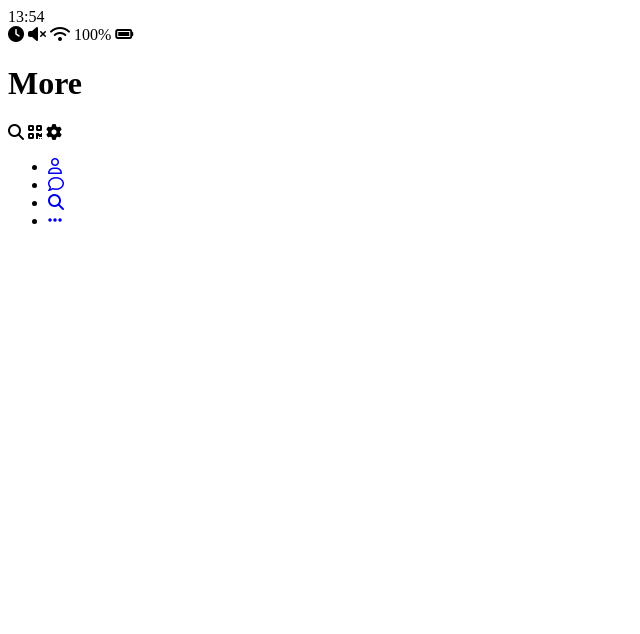
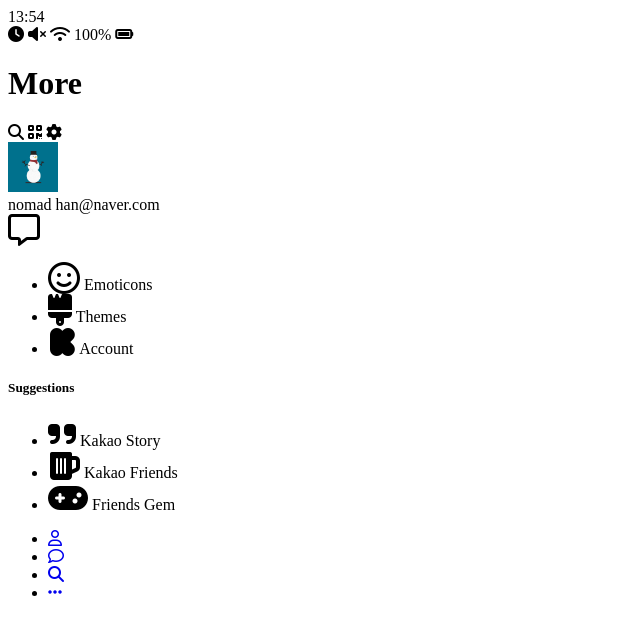
Before and after one commit to hhhan0315/kakao-clone, a plain HTML site: page more.html in a window 1280 px wide. Shown: the whole page, without its empty margins (0-640 px from the left). Drawn offline with Linux system fonts and the light colour scheme.

Commit message:
#1.7 More Screen

```diff
--- a/more.html
+++ b/more.html
@@ -38,6 +38,81 @@
         </span>
       </div>
     </header>
+    <main class="more">
+      <header class="more__header">
+        <div class="friends__friend friend friend--large">
+          <div class="friend__column">
+            <img
+              src="images/snowman.png"
+              alt=""
+              class="g-avatar friend__avatar"
+              width="50px"
+              height="50px"
+            />
+            <div class="friend__content">
+              <span class="friend__name">
+                nomad
+              </span>
+              <span class="friend__status">
+                han@naver.com
+              </span>
+            </div>
+          </div>
+          <div class="friend__column">
+            <i class="far fa-comment-alt fa-2x"></i>
+          </div>
+        </div>
+        <ul class="more__btn-list">
+          <li class="more__btn">
+            <span class="more__btn-icon">
+              <i class="far fa-smile fa-2x"></i>
+            </span>
+            <span class="more__btn-title">
+              Emoticons
+            </span>
+          </li>
+          <li class="more__btn">
+            <span class="more__btn-icon">
+              <i class="fas fa-brush fa-2x"></i>
+            </span>
+            <span class="more__btn-title">
+              Themes
+            </span>
+          </li>
+          <li class="more__btn">
+            <span class="more__btn-icon">
+              <i class="fab fa-kickstarter-k fa-2x"></i>
+            </span>
+            <span class="more__btn-title">
+              Account
+            </span>
+          </li>
+        </ul>
+      </header>
+      <section class="more__suggestions">
+        <h5 class="more__title">Suggestions</h5>
+        <ul class="more__suggestions-list">
+          <li class="more__suggestions suggestion">
+            <span class="suggestion__icon">
+              <i class="fas fa-quote-right fa-2x"></i>
+            </span>
+            <span class="suggestion__title">Kakao Story</span>
+          </li>
+          <li class="more__suggestions suggestion">
+            <span class="suggestion__icon">
+              <i class="fas fa-beer fa-2x"></i>
+            </span>
+            <span class="suggestion__title">Kakao Friends</span>
+          </li>
+          <li class="more__suggestions suggestion">
+            <span class="suggestion__icon">
+              <i class="fas fa-gamepad fa-2x"></i>
+            </span>
+            <span class="suggestion__title">Friends Gem</span>
+          </li>
+        </ul>
+      </section>
+    </main>
     <nav class="nav">
       <ul class="nav__list">
         <li class="nav__list-item">
```
Also changed, not shown: find.html (+1 -1 lines), friends.html (+5 -5 lines).
